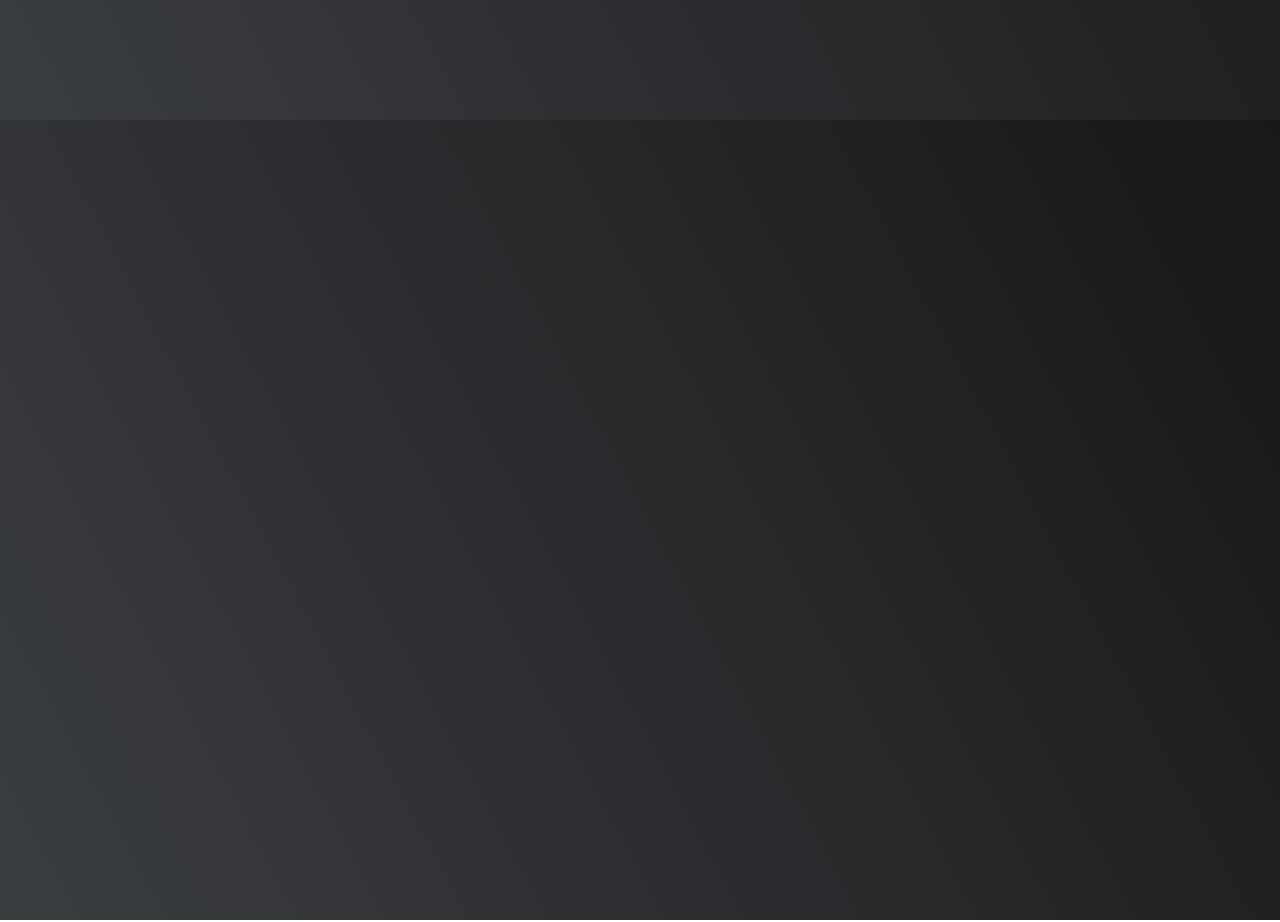
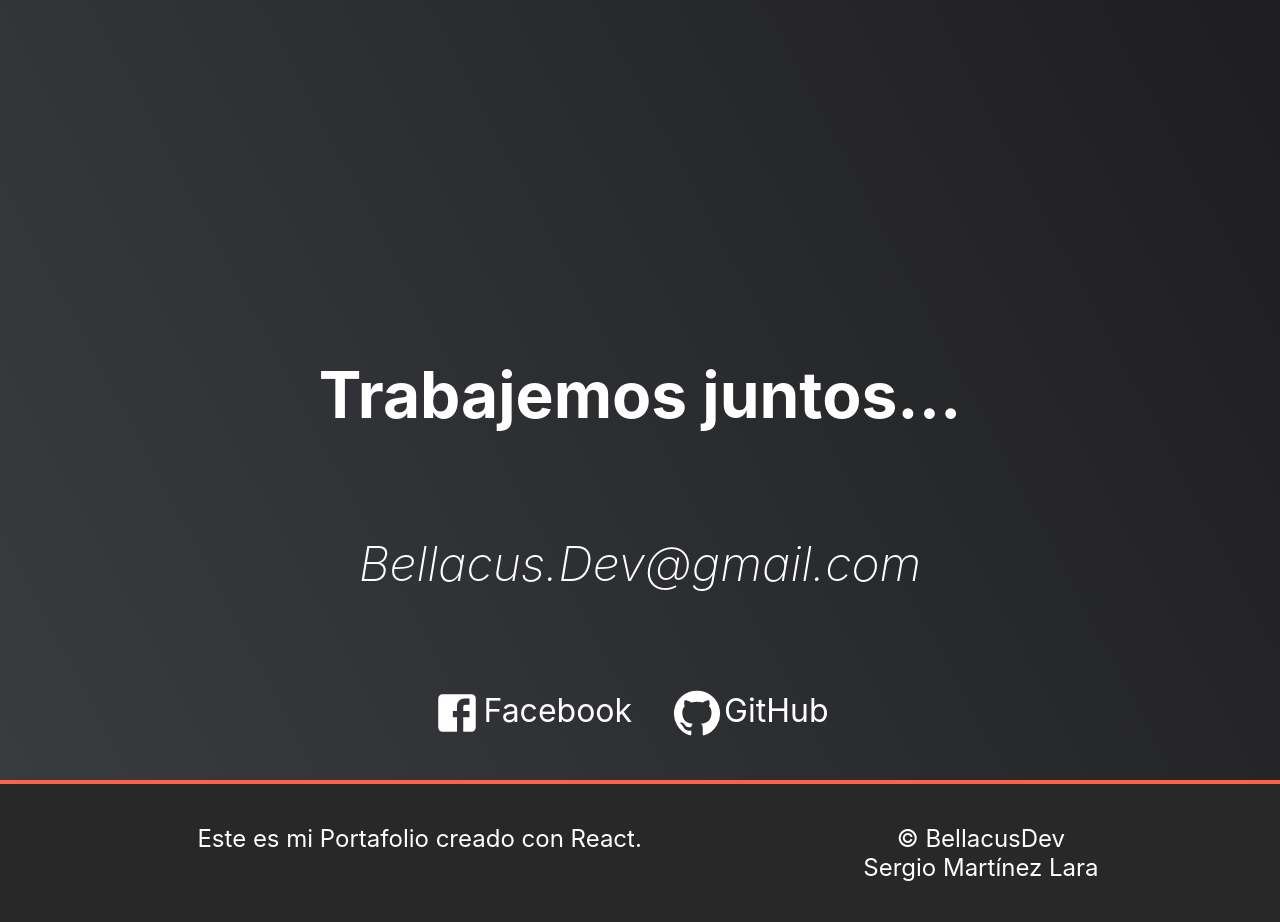
Before and after one commit to BellacusDev/PortfolioReact, a React (Create React App) app: page / in a window 1280 px wide. Shown: the part 680-1602 px from the top of the page. Built offline with nearby package versions, Linux system fonts and the light colour scheme.

Commit message:
Refined page layout and added social media links in contacts

```diff
--- a/package.json
+++ b/package.json
@@ -3,6 +3,10 @@
   "version": "0.1.0",
   "private": true,
   "dependencies": {
+    "@emotion/react": "^11.11.1",
+    "@emotion/styled": "^11.11.0",
+    "@mui/icons-material": "^5.14.14",
+    "@mui/material": "^5.14.14",
     "@testing-library/jest-dom": "^5.17.0",
     "@testing-library/react": "^13.4.0",
     "@testing-library/user-event": "^13.5.0",
--- /dev/null
+++ b/src/components/container/footer.jsx
@@ -0,0 +1,44 @@
+import React from 'react';
+import styled from 'styled-components';
+
+const FooterStyled = styled.footer`
+  width: 100%;
+  font-size: 24px;
+  display: flex;
+  justify-content: space-evenly;
+  padding: 0.5rem;
+  background: gray;
+  border-top: 4px solid tomato;
+  margin-top: -140px;
+  background-color: rgb(40,40,40);
+
+  @media (max-width: 600px) {
+  footer {
+    flex-direction: column;
+    text-align: center;
+  }
+`;
+
+const PStyled = styled.p`
+  margin: 2rem;
+  color: white;
+
+  @media (max-width: 600px) {
+    font-size: 10px;
+  }
+`;
+
+
+const Footer = () => {
+  return (
+    <FooterStyled>
+      <PStyled>Este es mi Portafolio creado con React.</PStyled>
+      <PStyled>
+        &copy; BellacusDev<br/>
+        Sergio Martínez Lara
+      </PStyled>
+    </FooterStyled>
+  );
+}
+
+export default Footer;
--- a/src/components/container/header.jsx
+++ b/src/components/container/header.jsx
@@ -33,7 +33,7 @@ const NavList = styled.ul`
 `;
 
 const NavItem = styled.li`
-  margin-right: 30px;
+
 
   @media (max-width: 768px) {
     margin-bottom: 15px;
@@ -46,6 +46,12 @@ const NavLink = styled.a`
   font-size: 24px;
   text-decoration: none;
   color: #fff;
+  padding: 45px 30px;
+
+  &:hover {
+      background: #45567d; /* Cambia el fondo a azul cuando pasas el ratón */
+    }
+
 `;
 
 const Header = () => {
--- a/src/pages/home/home.jsx
+++ b/src/pages/home/home.jsx
@@ -1,6 +1,15 @@
 import React from 'react';
-import styled, { StyledOptions } from 'styled-components';
+import styled from 'styled-components';
 import Header from '../../components/container/header';
+import Footer from '../../components/container/footer';
+
+/* material ui */
+import FacebookIcon from '@mui/icons-material/Facebook';
+import GitHubIcon from '@mui/icons-material/GitHub';
+
+const PageStiled = styled.div`
+  background-image: linear-gradient(62deg, #3a3d40 0%, #181719 100%);
+`;
 
 const SectionStyles = styled.section`
   display: flex;
@@ -9,8 +18,13 @@ const SectionStyles = styled.section`
   align-items: center;
   width: 100%;
   height: 100vh;
-  background-color: #000;
-  background-image: linear-gradient(62deg, #3a3d40 0%, #181719 100%);
+
+`;
+
+const DivStyled = styled.div`
+  display: flex;
+  flex-direction: row;
+  margin-top: 50px;
 `;
 
 const textStyles = `
@@ -45,20 +59,57 @@ const PStyles = styled.p`
   }
 `;
 
+const H2Contact = styled.h2`
+  color: white;
+  font-size: 4rem;
+`;
+
+const LinkContact = styled.a`
+  text-decoration: none;
+  color: white;
+  padding-right: 20px;
+  font-size: 2rem;
+`;
+
+const FacebookIconStyled = styled(FacebookIcon)`
+  color: white;
+  font-size: 30px;
+  margin-right: 2px;
+  margin-top: -3px;
+`;
+
+const GitHubIconStyled = styled(GitHubIcon)`
+  color: white;
+  font-size: 30px;
+  margin-right: 2px;
+  margin-top: -3px;
+  padding-left: 20px;
+`;
+
+
+
 
 
 const Home = () => {
   return (
-    <div>
+    <PageStiled>
       <Header></Header>
       <SectionStyles id='wellcome'>
         <H1Styles>¡Hola!, me llamo <br/>Sergio Martínez Lara</H1Styles>
         <PStyles>Te invito a adentrarte en mi portafolio</PStyles>
       </SectionStyles>
       <SectionStyles id='contact'>
-
+        <H2Contact>Trabajemos juntos...</H2Contact>
+        <PStyles>Bellacus.Dev@gmail.com</PStyles>
+        <DivStyled>
+          <FacebookIconStyled sx={{ fontSize: 50 }}/>
+          <LinkContact href='https://www.facebook.com/BellacusDev'>Facebook</LinkContact>
+          <GitHubIconStyled sx={{ fontSize: 50 }}/>
+          <LinkContact href='https://github.com/BellacusDev'>GitHub</LinkContact>
+        </DivStyled>
       </SectionStyles>
-    </div>
+      <Footer></Footer>
+    </PageStiled>
   );
 }
 
```
Also changed, not shown: 1 other file (tests, documents, lock files or other folders).
